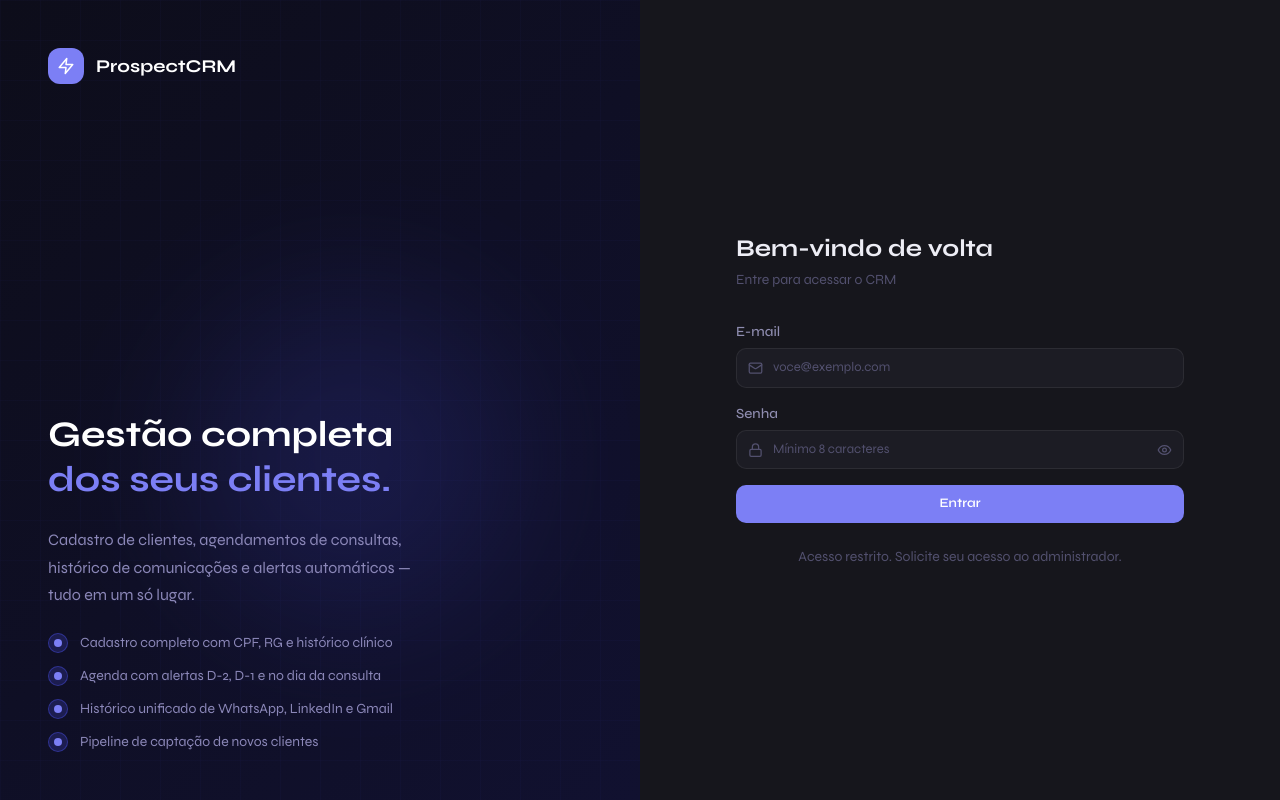
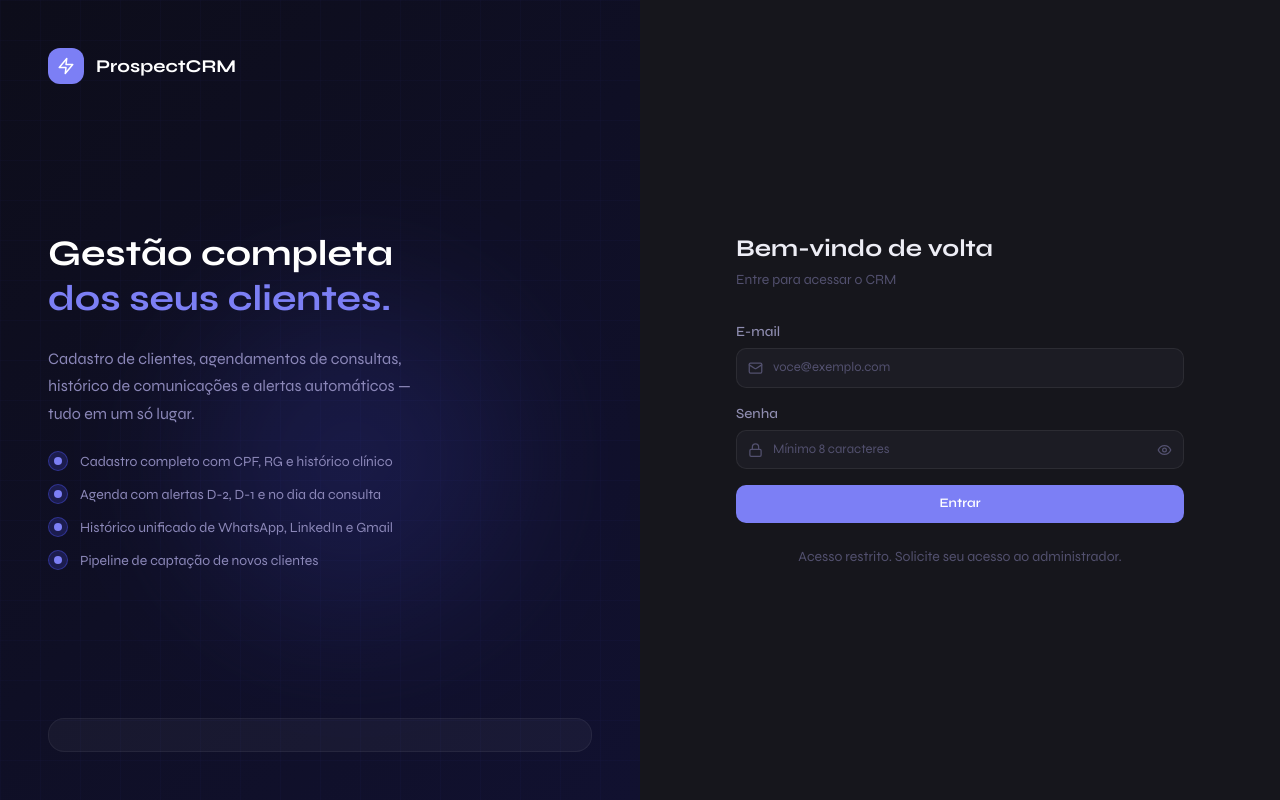
Before and after one commit to Ruzzpr4/CRM, a React (Vite) app: page /login in a window 1280 px wide. Built offline with nearby package versions, Linux system fonts and the light colour scheme; no server answers.

Commit message:
Update Login.tsx

```diff
--- a/src/pages/Login.tsx
+++ b/src/pages/Login.tsx
@@ -58,6 +58,17 @@ export default function Login() {
             ))}
           </div>
         </div>
+        <div className="relative z-10 rounded-2xl p-4 flex items-center gap-4"
+          style={{ background:'rgba(255,255,255,0.04)', border:'1px solid rgba(255,255,255,0.06)' }}>
+          {IS_MOCK && (
+            <p className="text-xs" style={{ color:'#f59e0b' }}>
+              🧪 Modo demonstração ativo — use qualquer e-mail e senha para entrar
+            </p>
+          )}
+          {!IS_MOCK && (
+            <p className="text-xs" style={{ color:'#8b87b8' }}></p>
+          )}
+        </div>
       </div>
 
       {/* Right */}
```
